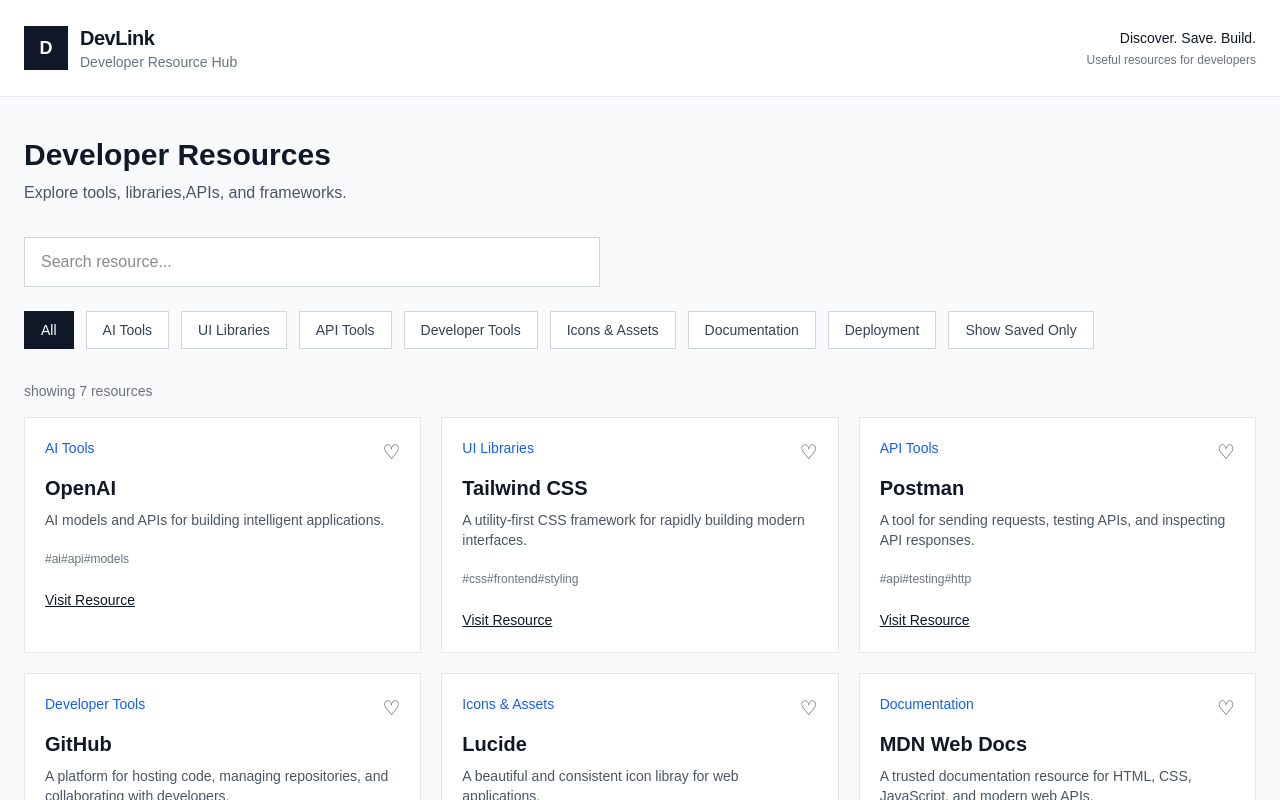
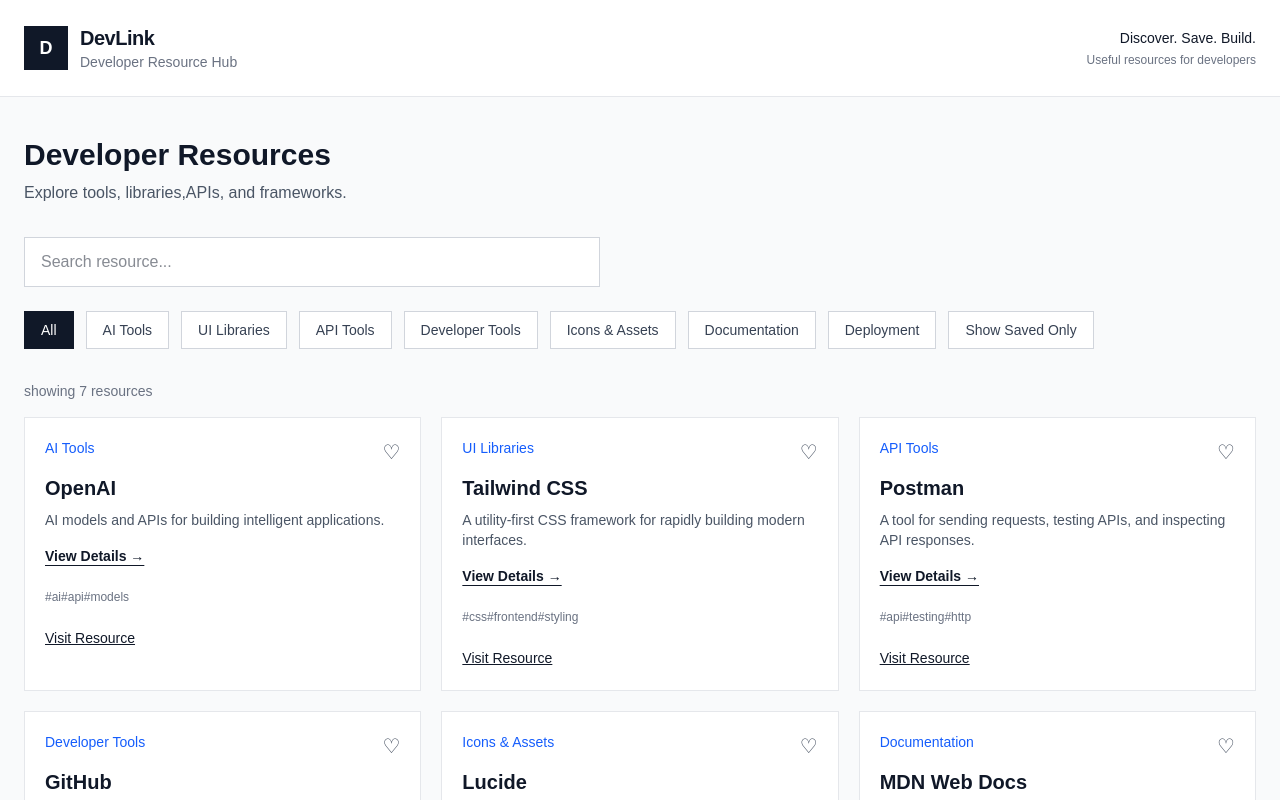
Before and after one commit to Smi-abbasi/DevLink, a Next.js app: page / in a window 1280 px wide. Shown: the top 800 px of the page. Built offline with nearby package versions, Linux system fonts and the light colour scheme.

Commit message:
Add useful developer resources

```diff
--- a/components/ResourceCard.jsx
+++ b/components/ResourceCard.jsx
@@ -16,13 +16,16 @@
              </div>
 
               <h2 onClick={()=> onSelectResource(resource)}
-              className="mt-2 text-xl font-semibold text-gray-900">
+              className="mt-2  cursor-pointer text-xl font-semibold text-gray-900 hover:text-blue-600">
                 {resource.title}
             </h2>
 
             <p className="mt-2 text-sm text-gray-600">
                 {resource.description}
             </p>
+            <button type="button" onClick={()=>onSelectResource(resource)} className="mt-4 text-sm font-semibold text-gray-900 underline underline-offset-4 hover:text-blue-600">
+                View Details →
+            </button>
 
             <div className="mt-4 flex-wrap gap-2">
                 {resource.tags.map((tag)=>
```
